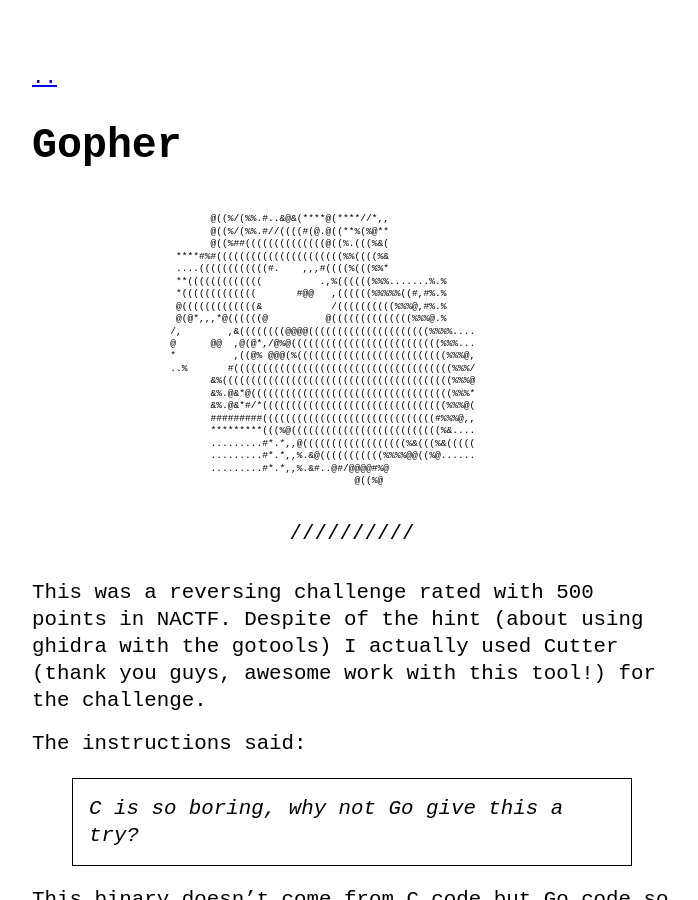
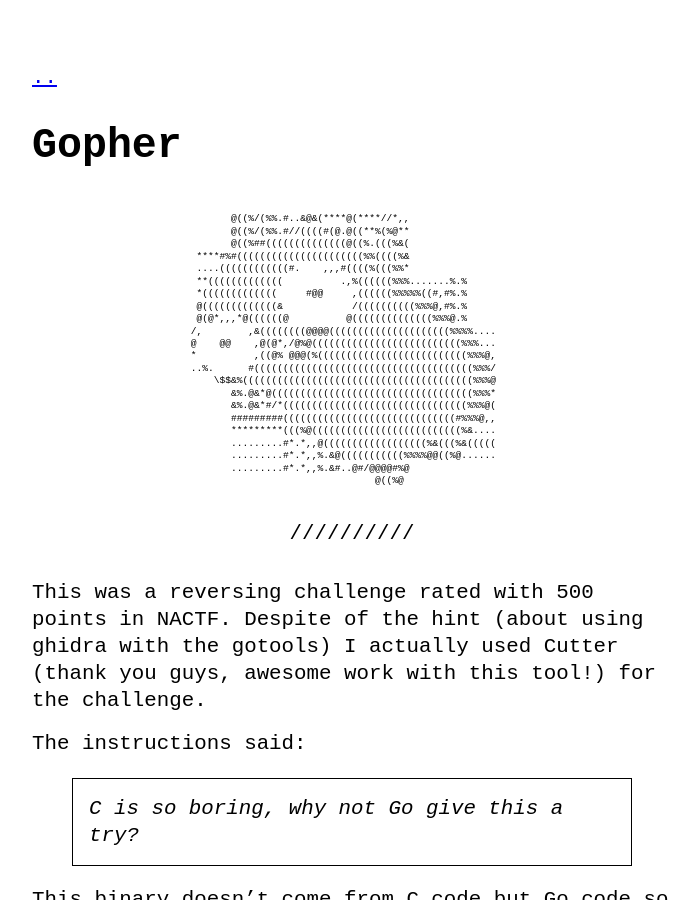
Before and after one commit to litios/litios.github.io, a Jekyll site: the page built from _posts/2020-11-06-gopher.md, in a window 1280 px wide and 900 px high. Shown: the whole window, without its empty margins (288-986 px from the left). Built offline with Jekyll 4.4.1, drawn with Linux system fonts in a browser that asks for light colours; our own code applies the rules of GitHub Pages for plain Markdown files.

Commit message:
Fix logos

```diff
--- a/_posts/2020-11-06-gopher.md
+++ b/_posts/2020-11-06-gopher.md
@@ -1,27 +1,27 @@
-<pre style="font-size: 0.6rem">
+<pre style="font-size: 0.6rem; text-align: center">
 
-                               @((%/(%%.#..&@&(****@(****//*,,
-                               @((%/(%%.#//((((#(@.@((**%(%@**
-                               @((%##((((((((((((((@((%.(((%&(
-                         ****#%#((((((((((((((((((((((%%((((%&
-                         ....((((((((((((#.    ,,,#((((%(((%%*
-                         **(((((((((((((          .,%((((((%%%.......%.%
-                         *(((((((((((((       #@@   ,((((((%%%%%((#,#%.%
-                         @(((((((((((((&            /((((((((((%%%@,#%.%
-                         @(@*,,,*@((((((@          @((((((((((((((%%%@.%
-                        /,        ,&((((((((@@@@(((((((((((((((((((((%%%%....
-                        @      @@  ,@(@*,/@%@((((((((((((((((((((((((((%%%...
-                        *          ,((@% @@@(%((((((((((((((((((((((((((%%%@,
-                        ..%       #((((((((((((((((((((((((((((((((((((((%%%/
-                               &%((((((((((((((((((((((((((((((((((((((((%%%@
-                               &%.@&*@(((((((((((((((((((((((((((((((((((%%%*
-                               &%.@&*#/*((((((((((((((((((((((((((((((((%%%@(
-                               #########((((((((((((((((((((((((((((((#%%%@,,
-                               *********(((%@((((((((((((((((((((((((((%&....
-                               .........#*.*,,@((((((((((((((((((%&(((%&(((((
-                               .........#*.*,,%.&@(((((((((((%%%%@@((%@......
-                               .........#*.*,,%.&#..@#/@@@@#%@
-                                                        @((%@
+                           @((%/(%%.#..&@&(****@(****//*,,
+                           @((%/(%%.#//((((#(@.@((**%(%@**
+                           @((%##((((((((((((((@((%.(((%&(
+                     ****#%#((((((((((((((((((((((%%((((%&
+                     ....((((((((((((#.    ,,,#((((%(((%%*
+                     **(((((((((((((          .,%((((((%%%.......%.%
+                     *(((((((((((((     #@@     ,((((((%%%%%((#,#%.%
+                     @(((((((((((((&            /((((((((((%%%@,#%.%
+                     @(@*,,,*@((((((@          @((((((((((((((%%%@.%
+                    /,        ,&((((((((@@@@(((((((((((((((((((((%%%%....
+                    @    @@    ,@(@*,/@%@((((((((((((((((((((((((((%%%...
+                    *          ,((@% @@@(%((((((((((((((((((((((((((%%%@,
+                    ..%.      #((((((((((((((((((((((((((((((((((((((%%%/
+                        \$$&%((((((((((((((((((((((((((((((((((((((((%%%@
+                           &%.@&*@(((((((((((((((((((((((((((((((((((%%%*
+                           &%.@&*#/*((((((((((((((((((((((((((((((((%%%@(
+                           #########((((((((((((((((((((((((((((((#%%%@,,
+                           *********(((%@((((((((((((((((((((((((((%&....
+                           .........#*.*,,@((((((((((((((((((%&(((%&(((((
+                           .........#*.*,,%.&@(((((((((((%%%%@@((%@......
+                           .........#*.*,,%.&#..@#/@@@@#%@
+                                                    @((%@
 </pre>
 
 ---
```
Also changed, not shown: _posts/2020-11-06-packed.md (+1 -1 lines).
